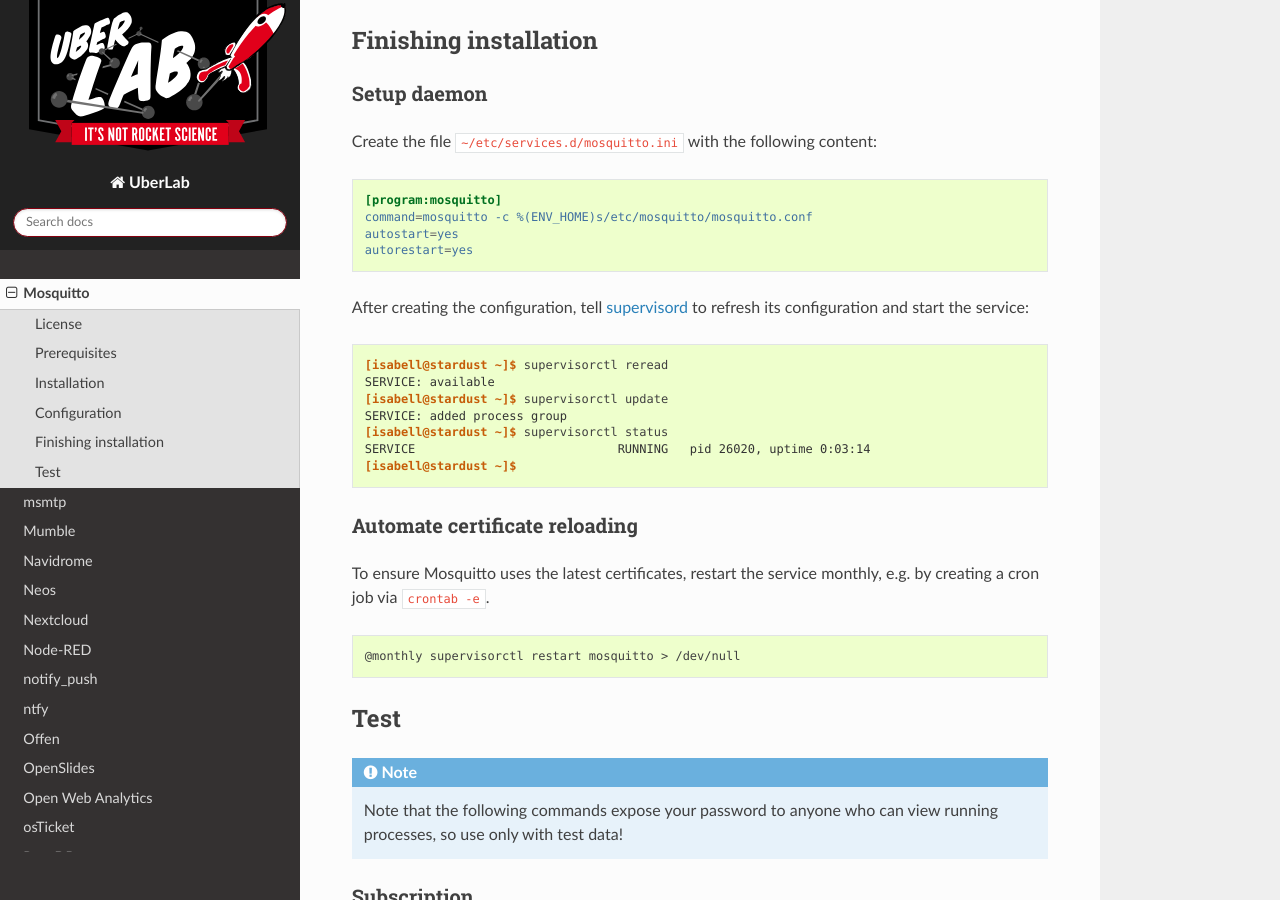
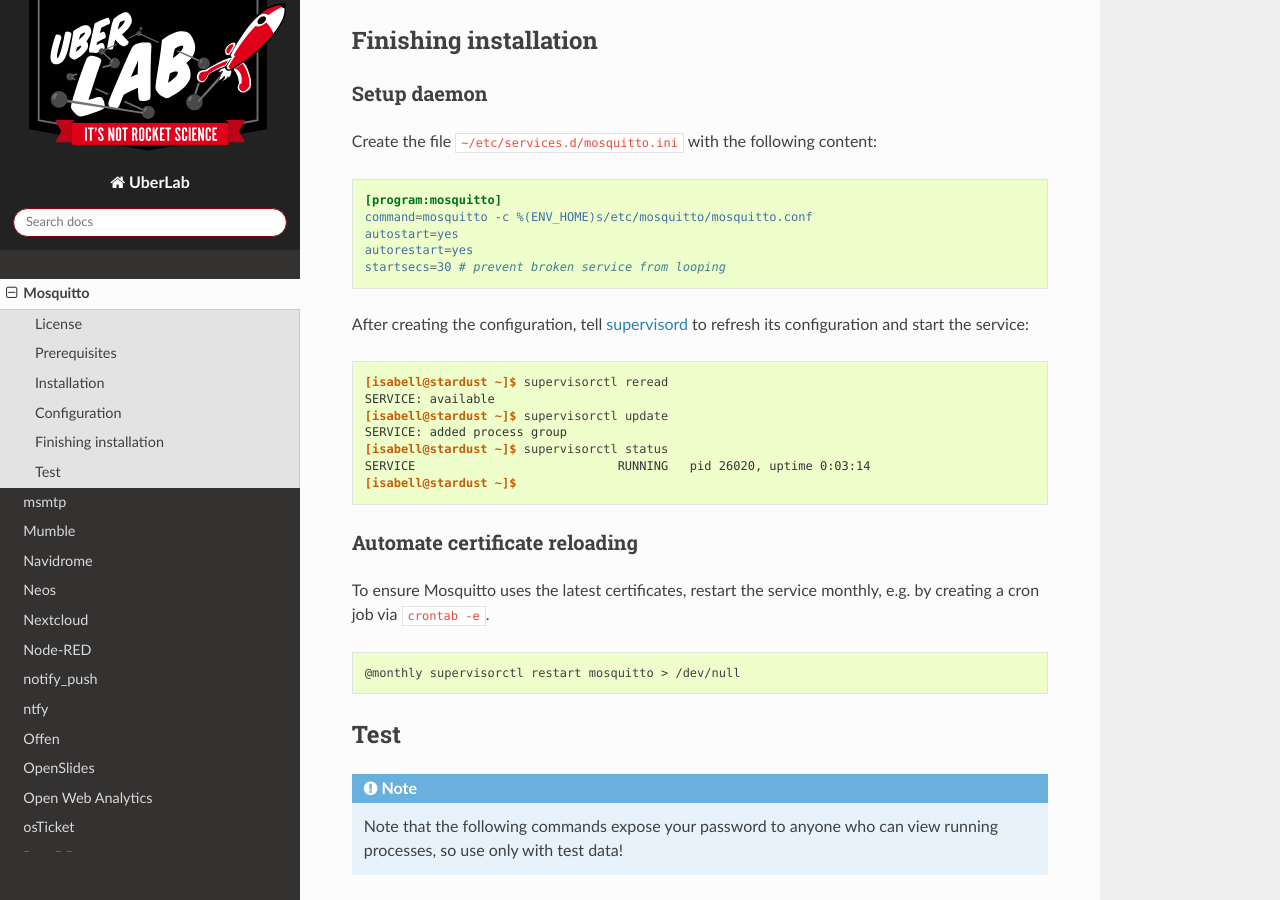
Before and after one commit to Uberspace/lab, a Sphinx documentation site: the page built from source/guide_mosquitto.rst, in a window 1280 px wide and 900 px high, scrolled down 2666 px. Built offline with Sphinx 7.4.7 and the Read the Docs theme 2.0.0, drawn with Linux system fonts in a browser that asks for light colours.

Commit message:
[mosquitto] add startsecs= (#1576)

```diff
--- a/source/guide_mosquitto.rst
+++ b/source/guide_mosquitto.rst
@@ -112,6 +112,7 @@
   command=mosquitto -c %(ENV_HOME)s/etc/mosquitto/mosquitto.conf
   autostart=yes
   autorestart=yes
+  startsecs=30 # prevent broken service from looping
 
 .. include:: includes/supervisord.rst
 
```
